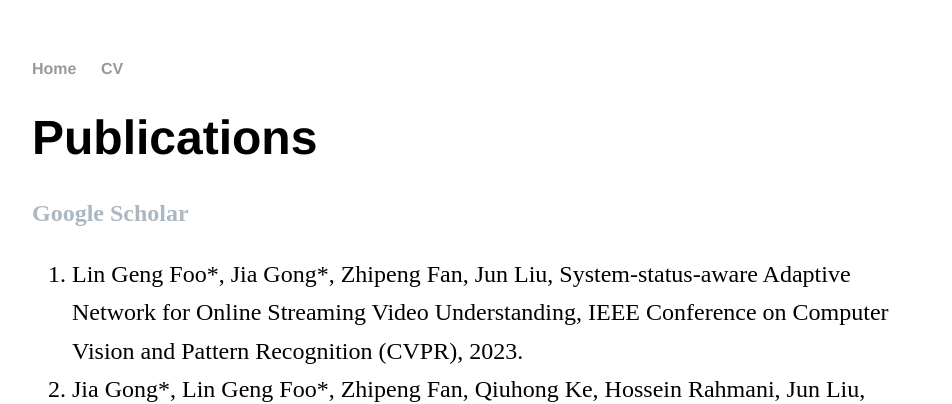
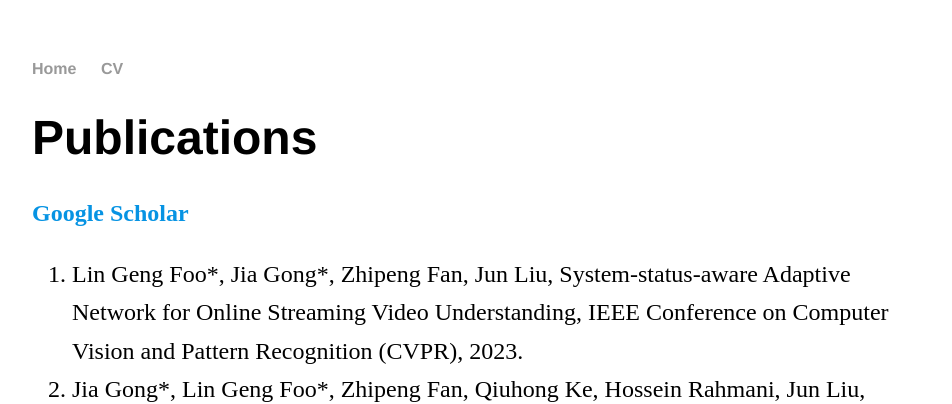
Before and after one commit to lingengfoo/lingengfoo.github.io, a Jekyll site: the page built from cv/index.html, in a window 1280 px wide. Shown: the top 404 px of the page, without its empty margins (160-1112 px from the left). Built offline with Jekyll 4.4.1, drawn with Linux system fonts in a browser that asks for light colours.

Commit message:
Update index.html

```diff
--- a/cv/index.html
+++ b/cv/index.html
@@ -4,7 +4,7 @@
 ---
 <h1>{{ page.title }}</h1>
 
-<p><a href="https://scholar.google.com/citations?user=BDEOhasAAAAJ" style="color: #abb8c3"><strong>Google Scholar</strong></a></p>
+<p><a href="https://scholar.google.com/citations?user=BDEOhasAAAAJ" style="color: #0693e3"><strong>Google Scholar</strong></a></p>
 
 <ol style="font-size: 1.5em; line-height: 1.6;">
 	<li>Lin Geng Foo*, Jia Gong*, Zhipeng Fan, Jun Liu, System-status-aware Adaptive Network for Online Streaming Video Understanding, IEEE Conference on Computer Vision and Pattern Recognition (CVPR), 2023.</li>
```
